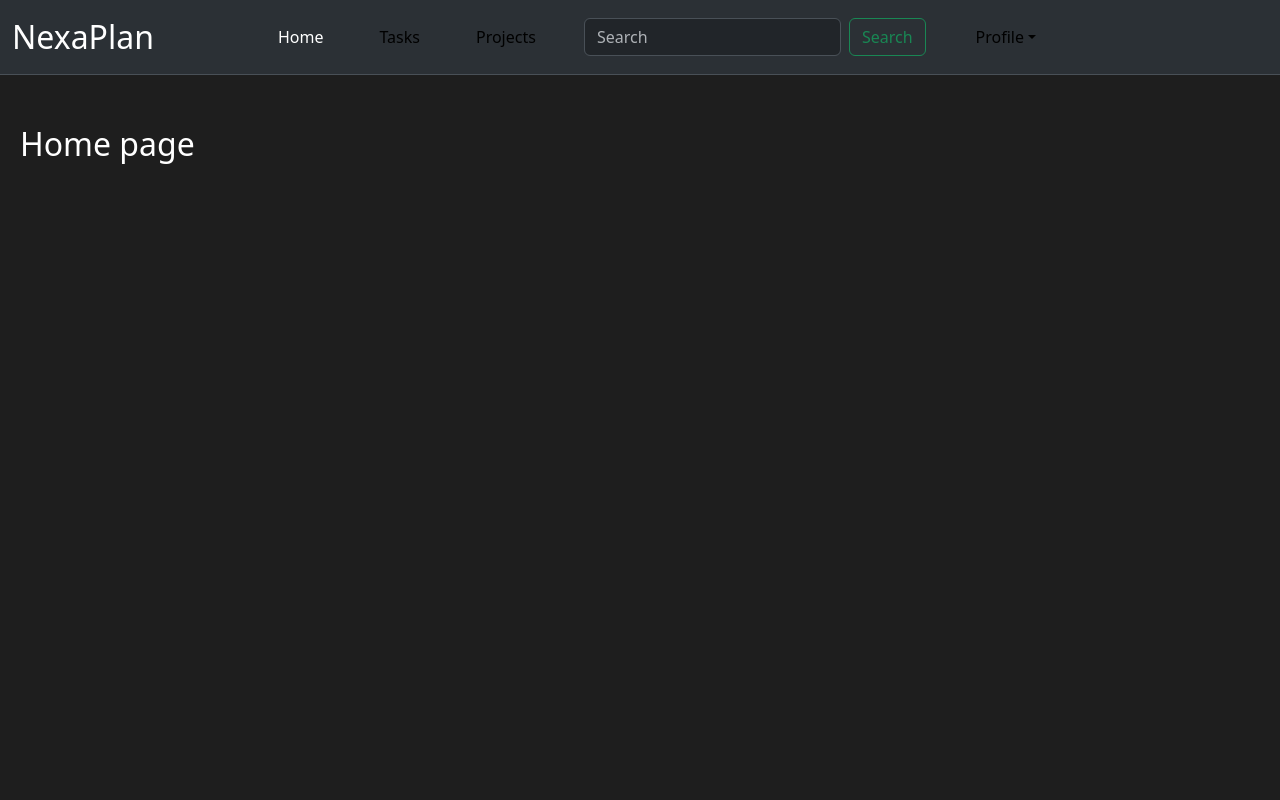
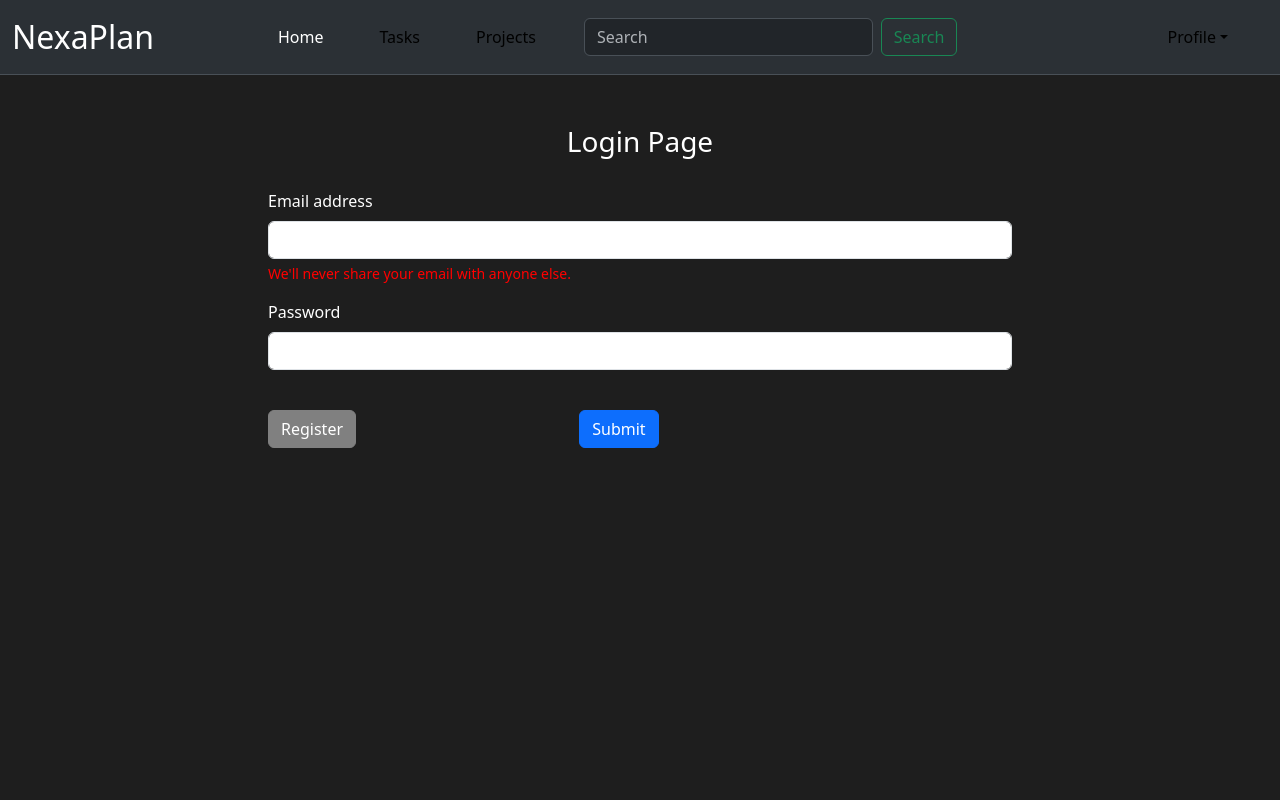
Before and after one commit to Stan-breaks/Nexaplan-Front-end, a React (Vite) app: page / in a window 1280 px wide. Shown: the top 800 px of the page. Built offline with nearby package versions, Linux system fonts and the light colour scheme.

Commit message:
login page initilazation

```diff
--- a/src/App.jsx
+++ b/src/App.jsx
@@ -5,7 +5,7 @@ import Home from "./pages/home";
 import Navbar from "./components/Navbar/Navbar";
 import Footer from "./components/Footer/Footer";
 import NotFound from "./pages/NotFound";
-
+import Login from "./pages/Authentication/Login";
 function App() {
   const [count, setCount] = useState(0);
 
@@ -15,7 +15,7 @@ function App() {
         <Navbar />
         <div className="app">
           <Routes>
-            <Route index element={<Home />}></Route>
+            <Route index element={<Login/>}></Route>
             <Route path="/home" element={<Home />}></Route>
             <Route element={<NotFound />}></Route>
           </Routes>
--- /dev/null
+++ b/src/pages/Authentication/Authentication.css
@@ -0,0 +1,23 @@
+#emailHelp{
+ color: red;
+}
+form{
+    width: 60%;
+    margin: auto;
+}
+.pageHeader{
+    text-align: center;
+    margin-bottom: 30px;
+}
+.error{
+    color: red;
+    display: none;
+    transition: all 0.5s ease;
+}
+.btn{
+    margin-right: 30%;
+}
+.register{
+    background-color: grey;
+    border-color:grey ;
+}
--- a/src/pages/Authentication/Login.jsx
+++ b/src/pages/Authentication/Login.jsx
@@ -0,0 +1,68 @@
+import "./Authentication.css"
+function Login() {
+  const validateEmail = (email) => {
+  return email.match(
+    /^(([^<>()[\]\\.,;:\s@\"]+(\.[^<>()[\]\\.,;:\s@\"]+)*)|(\".+\"))@((\[[0-9]{1,3}\.[0-9]{1,3}\.[0-9]{1,3}\.[0-9]{1,3}\])|(([a-zA-Z\-0-9]+\.)+[a-zA-Z]{2,}))$/
+  );
+};
+  const handleClick=(e)=>{
+    e.preventDefault();
+    const email=document.getElementById("exampleInputEmail1").value;
+    const password=document.getElementById("exampleInputPassword1").value;
+    if (
+      password == ""||!validateEmail(email)
+    ) {
+      document.querySelector(".error").style.display = "block";
+    } else {
+      window.location.href = "/home";
+    }
+
+  }
+  const registerClick=(e)=>{
+   e.preventDefault()
+   window.location.href="/register";
+  }
+  return (
+    <>
+      <h3 className="pageHeader">Login Page</h3>
+      <form>
+        <div className="error">
+          <h4>Invalid email or password</h4>
+          <br />
+        </div>
+        <div class="mb-3">
+          <label for="exampleInputEmail1" class="form-label">
+            Email address
+          </label>
+          <input
+            type="email"
+            class="form-control"
+            id="exampleInputEmail1"
+            aria-describedby="emailHelp"
+          />
+          <div id="emailHelp" class="form-text">
+            We'll never share your email with anyone else.
+          </div>
+        </div>
+        <div class="mb-3">
+          <label for="exampleInputPassword1" class="form-label">
+            Password
+          </label>
+          <input
+            type="password"
+            class="form-control"
+            id="exampleInputPassword1"
+          />
+        </div>
+        <br />
+        <button class="btn btn-primary register" onClick={registerClick}>
+          Register
+        </button>
+        <button type="submit" class="btn btn-primary" onClick={handleClick}>
+          Submit
+        </button>
+      </form>
+    </>
+  );
+}
+export default Login
```
Also changed, not shown: src/components/Checkbox.jsx (deleted), src/components/Input.jsx (deleted).
